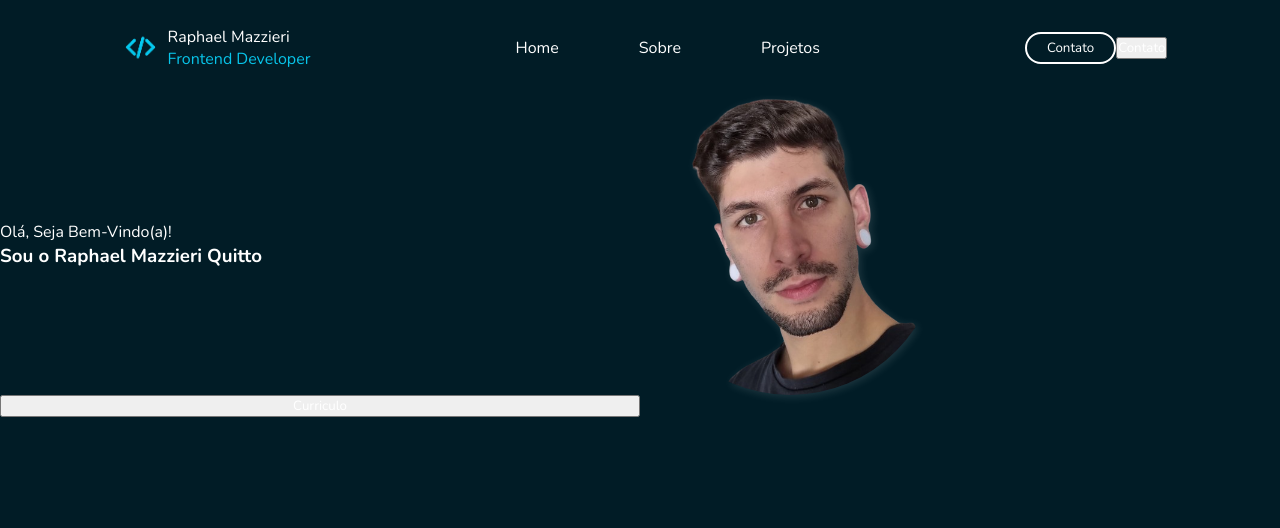
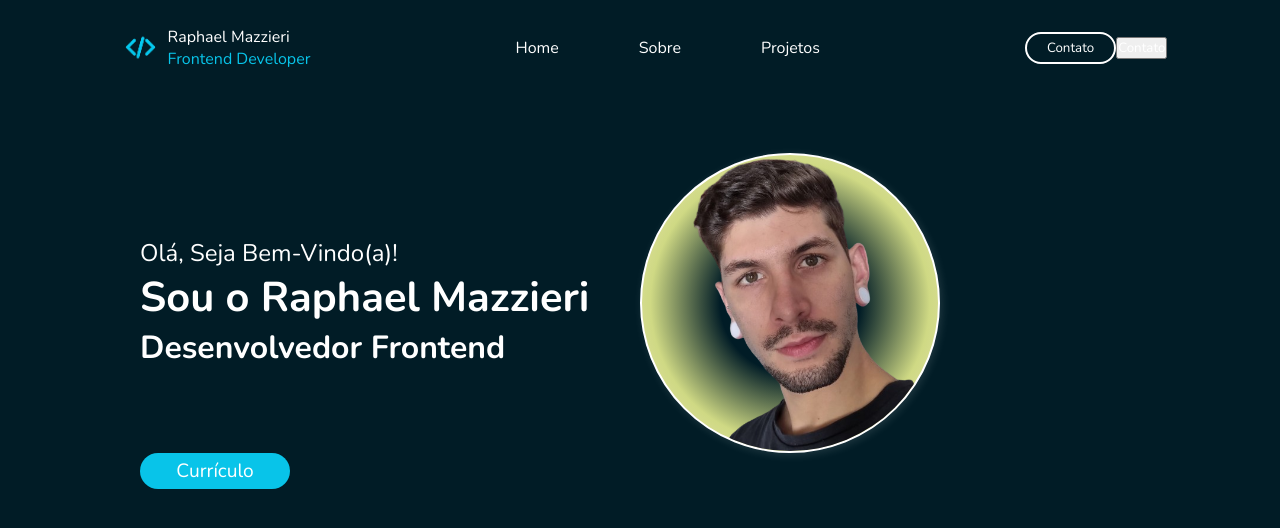
Before and after one commit to mazziera/Portfolio-, a React (Vite) app: page / in a window 1280 px wide. Shown: the top 528 px of the page. Built offline with nearby package versions, Linux system fonts and the light colour scheme.

Commit message:
"refactor: refatorado o componente Home"

```diff
--- a/src/pages/Home/Home.jsx
+++ b/src/pages/Home/Home.jsx
@@ -11,9 +11,10 @@ const Home = () => {
   return (
     <>
       <section className={styles.hero}>
-        <div>
+        <div className={styles.titles}>
           <p> Olá, Seja Bem-Vindo(a)!</p>
-          <h1>Sou o Raphael Mazzieri Quitto</h1>
+          <h1>Sou o Raphael Mazzieri</h1>
+          <h2>Desenvolvedor Frontend</h2>
         </div>
 
         <img
@@ -21,9 +22,9 @@ const Home = () => {
           alt="foto de Raphael Mazzieri"
           className={styles.profileImg}
         />
-        <button>
+        <button className={styles.btnResume}>
         <a href="../../curriculo/Raphael-Dev-Frontend.pdf" download target="_blank">
-            Curriculo
+            Currículo
           </a>
         </button>
       </section>
--- a/src/pages/Home/Home.module.css
+++ b/src/pages/Home/Home.module.css
@@ -1,10 +1,43 @@
 .hero{
+    padding-top: 3.6rem;
    display: grid;
-   grid-template-columns: repeat(2, 1fr);
+   grid-template-columns: repeat(2, 500px);
    align-items: center;
+   justify-content: center;
 }
+
+.hero .titles p{
+    font-size: 1.5em;
+}
+
+.hero .titles h1{
+    font-size: 2.6em;
+}
+
+.hero .titles h2{
+    font-size: 2em;
+}
+
 .profileImg{
     width: 300px;
+    background: radial-gradient(#011C26, #011C26, #CFD984, #F2EAC2);
+    border: 2px solid #FFF;
     border-radius: 50%;
     filter: drop-shadow(2px 2px 4px rgba(255, 255, 255, 0.123));
 }
+
+.btnResume{
+    width: 30%;
+    padding: 5px 20px;
+    border: none;
+    border-radius: 50px;
+    background-color: #08C4E9;
+    text-align: center;
+    font-size: 1.2em;
+    cursor: pointer;
+    transition: 0.3s ease-in;
+}
+
+.btnResume:hover{
+    transform: scale(1.1);
+}
```
